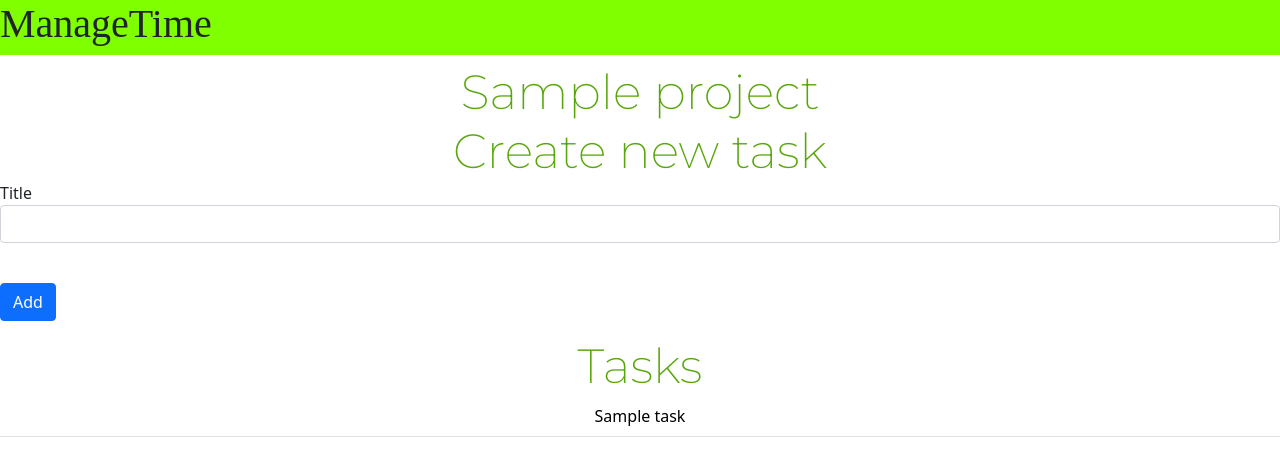
After one commit to Mr-Zoom-13/ManageTime, a Flask app: template templates/project.html in a window 1280 px wide. The commit adds this page. Shown: the top 476 px of the page. Run offline with Flask 2, Linux system fonts and the light colour scheme; tables that the repository leaves empty hold one stand-in row (values such as "Sample post"); the template is opened without the code that fills it: values that come from a table or form of the project are taken from there, most other values are stand-ins (such as "Sample title", 1, 10 or a date in 2020); some web fonts are replaced.

Commit message:
Add tasks

```diff
--- a/app.py
+++ b/app.py
@@ -3,6 +3,7 @@ from flask_login import LoginManager, login_required, login_user, logout_user, c
 from forms.login import LoginForm
 from forms.register import RegisterForm
 from forms.add_project import AddProjectForm
+from forms.add_task import AddTaskForm
 from data import db_session
 from data.users import User
 from data.projects import Project
@@ -76,10 +77,34 @@ def index():
     return render_template('index.html', form=form, projects=projects, user_id=current_user.id)
 
 
-@app.route('/projects/<int:user_id>/<int:project_id>')
+@app.route('/projects/<int:user_id>/<int:project_id>', methods=['GET', 'POST'])
 def projects_func(user_id, project_id):
     if current_user.id == user_id:
-        pass
+        db_sess = db_session.create_session()
+        form = AddTaskForm()
+        project = db_sess.query(Project).get(project_id)
+        if form.validate_on_submit():
+            task = Task(title=form.title.data, project_id=project.id)
+            project.tasks.append(task)
+            db_sess.commit()
+        return render_template('project.html', project=project, form=form)
+    else:
+        return redirect('/main')
+
+
+@app.route('/tasks/<int:user_id>/<int:project_id>/<int:task_id>', methods=['GET', 'POST'])
+def tasks_func(user_id, project_id, task_id):
+    if current_user.id == user_id:
+        db_sess = db_session.create_session()
+        form = AddTaskForm()
+        project = db_sess.query(Project).get(project_id)
+        task = db_sess.query(Task).get(task_id)
+        if form.validate_on_submit():
+            task.title = form.title.data
+            db_sess.commit()
+        else:
+            form.title.data = task.title
+        return render_template('task.html', project=project, task=task, form=form)
     else:
         return redirect('/main')
 
--- /dev/null
+++ b/forms/add_task.py
@@ -0,0 +1,8 @@
+from flask_wtf import FlaskForm
+from wtforms import SubmitField, StringField
+from wtforms.validators import DataRequired
+
+
+class AddTaskForm(FlaskForm):
+    title = StringField('Title', validators=[DataRequired()])
+    submit = SubmitField('Add')
--- a/templates/base.html
+++ b/templates/base.html
@@ -7,7 +7,7 @@
                         href="https://cdn.jsdelivr.net/npm/bootstrap@5.0.0-beta1/dist/css/bootstrap.min.css"
                         integrity="sha384-giJF6kkoqNQ00vy+HMDP7azOuL0xtbfIcaT9wjKHr8RbDVddVHyTfAAsrekwKmP1"
                     crossorigin="anonymous">
-    <link rel="stylesheet" href="../static/css/style.css" />
+    <link rel="stylesheet" href="../../../static/css/style.css" />
     <link
       href="https://fonts.googleapis.com/css2?family=Montserrat:wght@200;900&display=swap"
       rel="stylesheet"
@@ -23,6 +23,6 @@
 </header>
 {% block content %}
 {% endblock %}
-<script src="../static/scripts/main.js"></script>
+<script src="../../../static/scripts/main.js"></script>
 </body>
 </html>
--- /dev/null
+++ b/templates/project.html
@@ -0,0 +1,26 @@
+{% extends "base.html" %}
+{% block content %}
+<h1 class="h1_title">{{ project.title }}</h1>
+<h1 class="h1_title">Create new task</h1>
+<form method="post">
+    {{ form.hidden_tag() }}
+    <p>
+        {{ form.title.label }}<br>
+        {{ form.title(class="form-control") }}<br>
+        {% for error in form.title.errors %}
+            <div class="alert alert-danger" role="alert">
+                {{ error }}
+            </div>
+        {% endfor %}
+    </p>
+    <p>{{ form.submit(type="submit", class="btn btn-primary") }}</p>
+    <div>{{ message }}</div>
+</form>
+<h1 class="h1_title">Tasks</h1>
+<table class="table text-center">
+    {% for task in project.tasks %}
+        <tr><td><a href="/tasks/{{ project.user_id }}/{{ project.id }}/{{ task.id }}" class="project_link">{{ task.title }}</a></td></tr>
+    {% endfor %}
+</table>
+
+{% endblock %}
```
Also changed, not shown: templates/task.html (added, +38 -0 lines).
